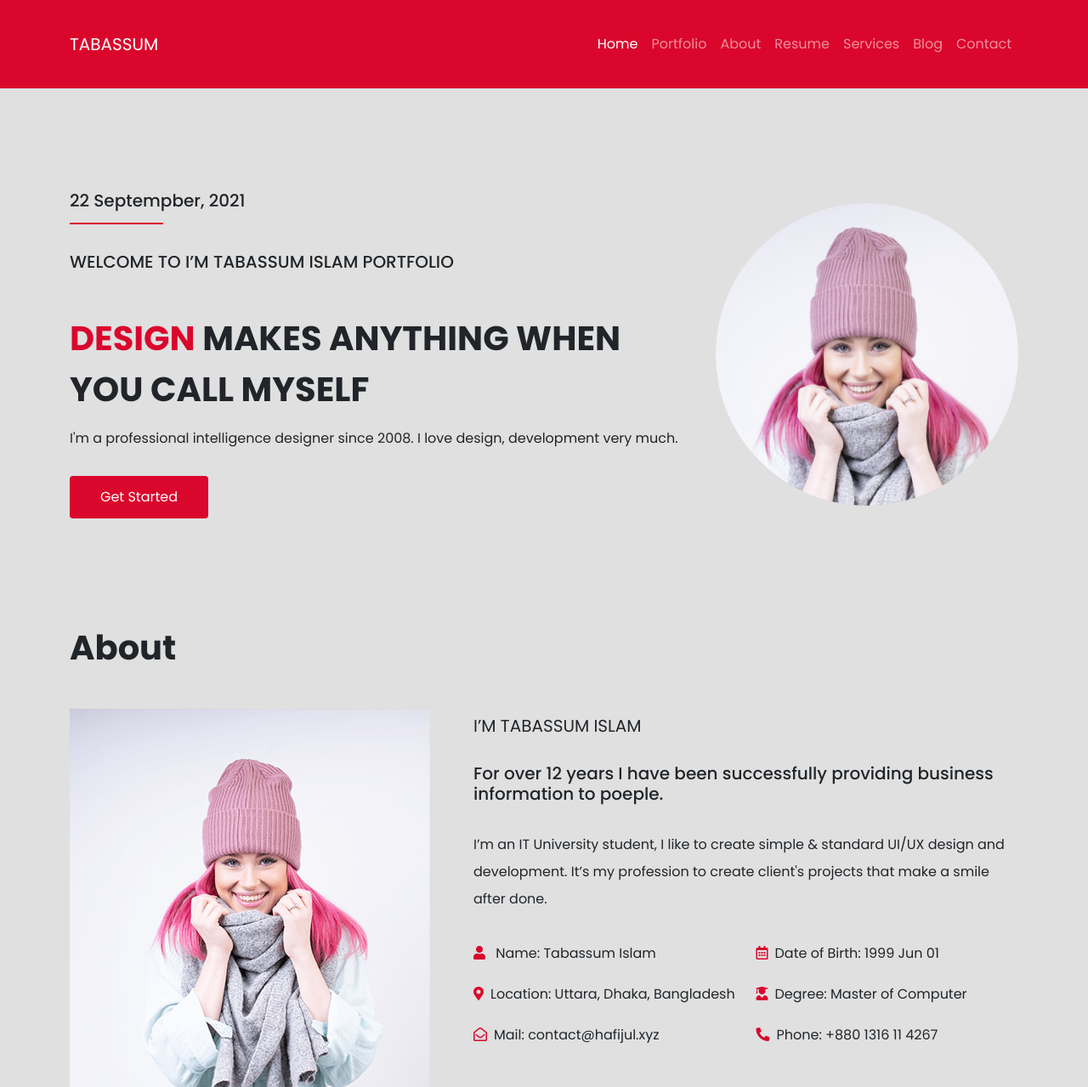
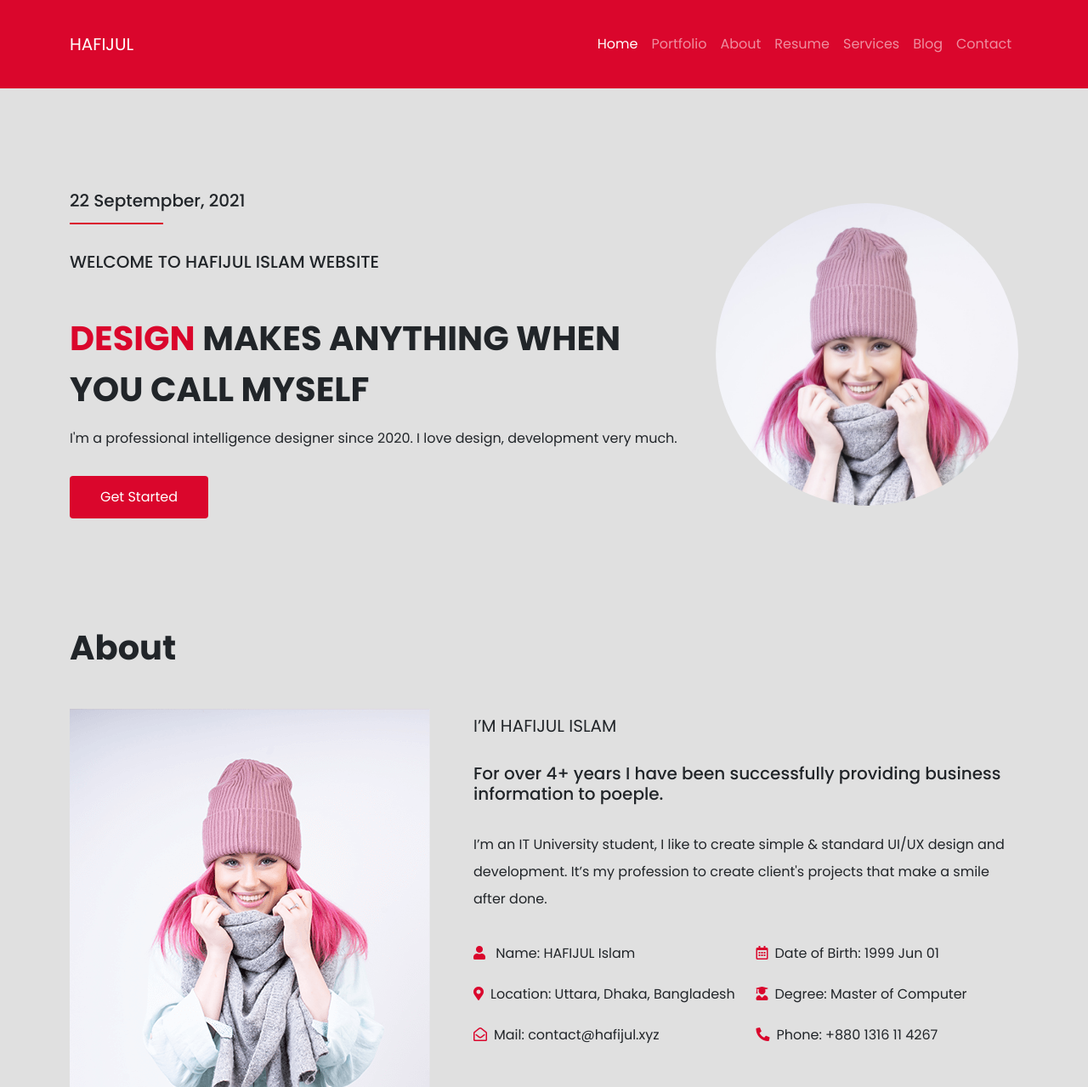
Before and after one commit to hafijul748/web-developer-personal-website, a plain HTML site: page index.html in a window 1280 px wide. Shown: the top 1279 px of the page at 85% size. Drawn offline with nearby package versions, Linux system fonts and the light colour scheme.

Commit message:
Update index.html
Name changes

```diff
--- a/index.html
+++ b/index.html
@@ -19,7 +19,7 @@
     <!-- Navbar -->
     <nav class="navbar navbar-expand-lg navbar-dark bg-first">
         <div class="container container-fluid">
-          <a class="navbar-brand brand-name" href="#">TABASSUM</a>
+          <a class="navbar-brand brand-name" href="#">HAFIJUL</a>
           <button class="navbar-toggler" type="button" data-bs-toggle="collapse" data-bs-target="#navbarText" aria-controls="navbarText" aria-expanded="false" aria-label="Toggle navigation">
             <span class="navbar-toggler-icon"></span>
           </button>
@@ -63,9 +63,9 @@
                 <h5>22 Septempber, 2021</h5>
                 <div class="hero_title_style position-absolute start-0"></div>
               </div>
-              <h5 class="mt-5">WELCOME TO I’M TABASSUM ISLAM PORTFOLIO</h5>
+              <h5 class="mt-5">WELCOME TO HAFIJUL ISLAM WEBSITE</h5>
               <h1 class="mt-5 fs-1 lh-base fw-bold"><span>DESIGN</span> MAKES ANYTHING WHEN YOU CALL MYSELF</h1>
-              <p class="mt-3">I'm a professional intelligence designer since 2008. I love design, development very much.</p>
+              <p class="mt-3">I'm a professional intelligence designer since 2020. I love design, development very much.</p>
               <div class="btn get_started_btn mt-3">Get Started</div>
             </div>
             <div class="col-md-4 col-sm-6 d-flex align-items-center">
@@ -100,15 +100,15 @@
           </div>
           <div class="col-md-7 col-sm-6">
             <div class="row">
-                <h5 class="fw-normal mt-2">I’M TABASSUM ISLAM</h5>
+                <h5 class="fw-normal mt-2">I’M HAFIJUL ISLAM</h5>
                 <h5 class="mt-4">
-                  For over 12 years I have been successfully providing business information to poeple.
+                  For over 4+ years I have been successfully providing business information to poeple.
                 </h5>
                 <h6 class="mt-4 fw-light lh-lg">I’m an IT University student, I like to create simple & standard UI/UX design and development. It’s my profession to create client's projects that make a smile after done.</h6>
             </div>
             <div class="row mt-4">
               <div class="col-md-6">
-                <p class="py-1"><span class="color-first pe-2"><i class="fas fa-user"></i></span></i> Name: Tabassum Islam</p>
+                <p class="py-1"><span class="color-first pe-2"><i class="fas fa-user"></i></span></i> Name: HAFIJUL Islam</p>
                 <p class="py-1"><span class="color-first pe-2"><i class="fas fa-map-marker-alt"></i></span>Location: Uttara, Dhaka, Bangladesh</p>
                 <p class="py-1"><span class="color-first pe-2"><i class="far fa-envelope-open"></i></span>Mail: contact@hafijul.xyz</p>
               </div>
```
